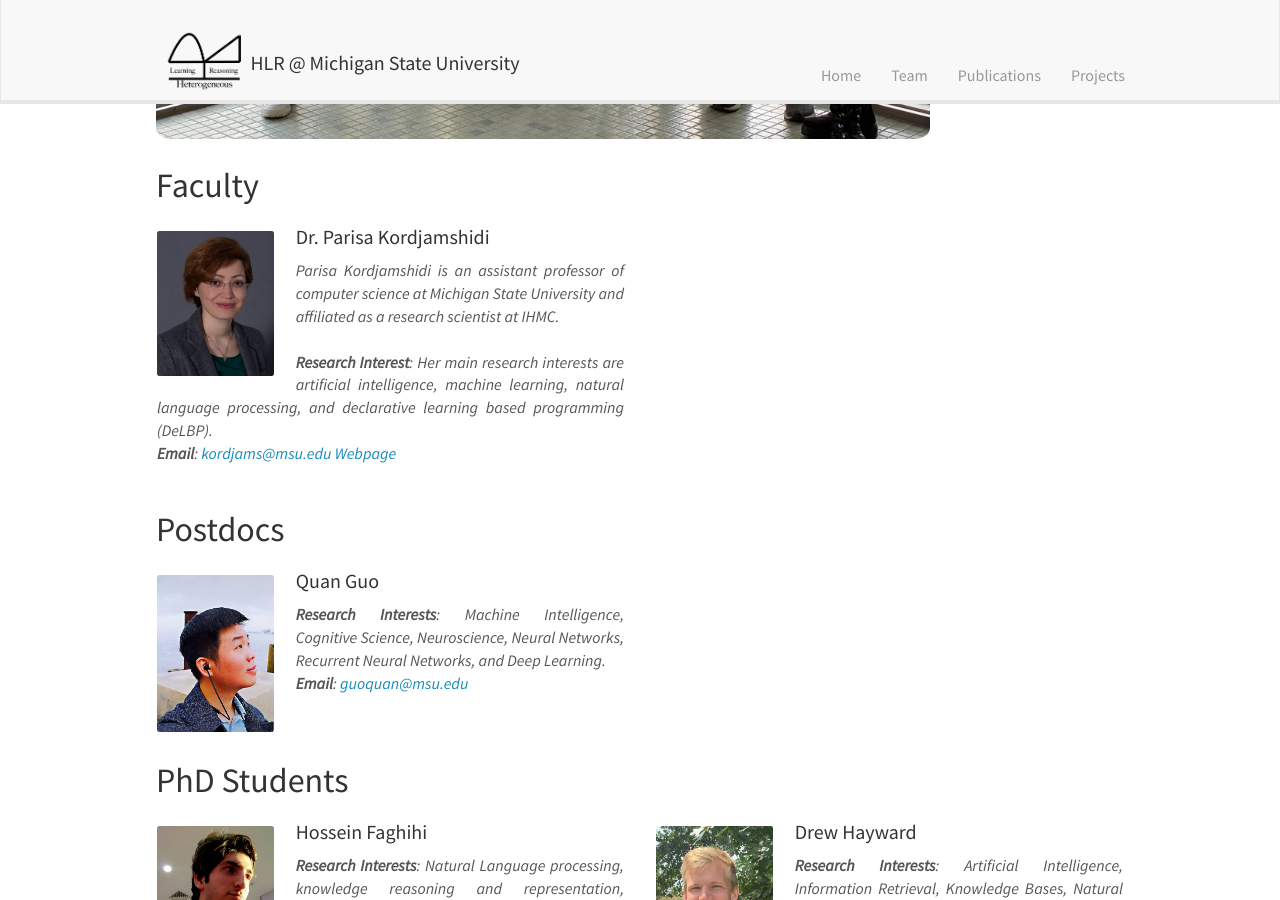
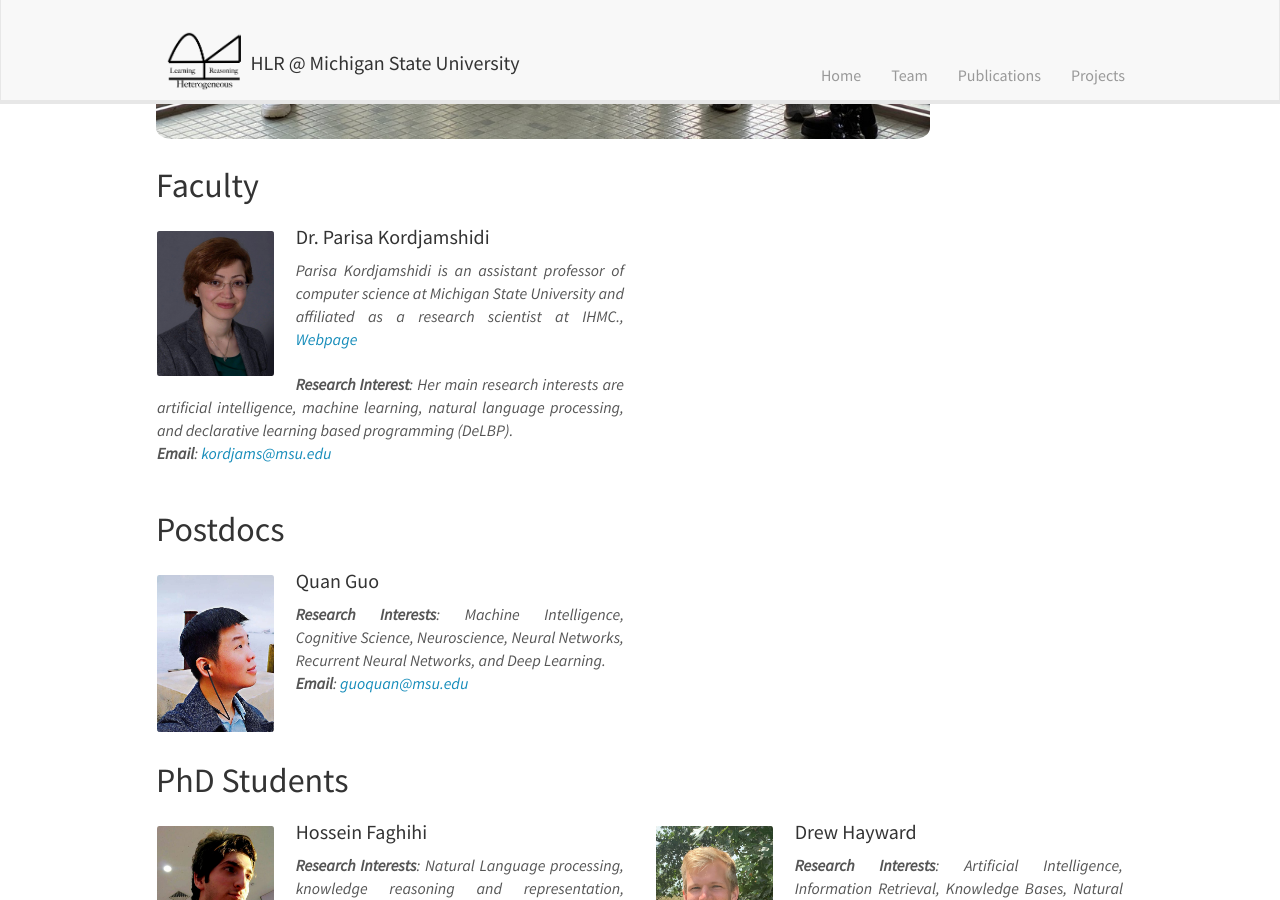
Before and after one commit to HLR/HLR.github.io, a Jekyll site: the page built from _pages/team.md, in a window 1280 px wide and 900 px high, scrolled down 666 px. Built offline with Jekyll 4.4.1, drawn with Linux system fonts in a browser that asks for light colours; nearby versions of some CDN libraries.

Commit message:
test added member webpage.

```diff
--- a/_pages/team.md
+++ b/_pages/team.md
@@ -24,9 +24,9 @@
 <div class="col-sm-6 clearfix">
   <img src="{{ site.url }}{{ site.baseurl }}/images/profiles/{{ member.photo }}" class="img-responsive" width="25%" style="float: left" />
   <h4><a href="{{ member.webpage }}" style="color:inherit">{{ member.name }}</a></h4>
-  <i>{{ member.bio }}</i><br><br>
-  <i><b>Research Interest</b>: {{ member.research_interest }}<br><b>Email</b>: <{{ member.email }}></i>
-  <i>[Webpage]({{ member.webpage }})</i>
+  <i>{{ member.bio }}, [Webpage]({{ member.webpage }})</i><br><br>
+  <i><b>Research Interest</b>: {{ member.research_interest }}<br><b>Email</b>: <{{ member.email }}></i><br>
+
   <ul style="overflow: hidden">
 
   </ul>
```
